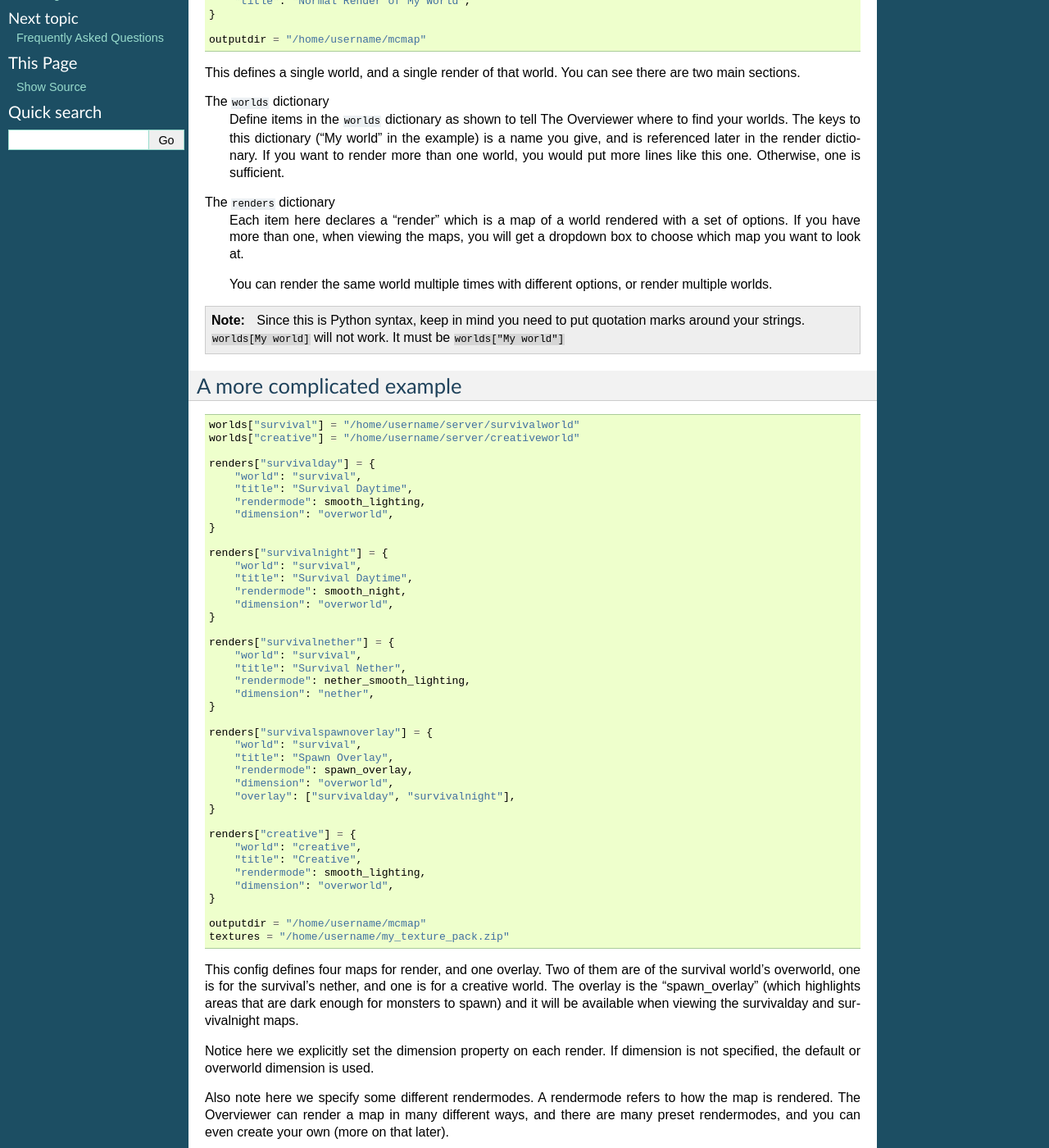
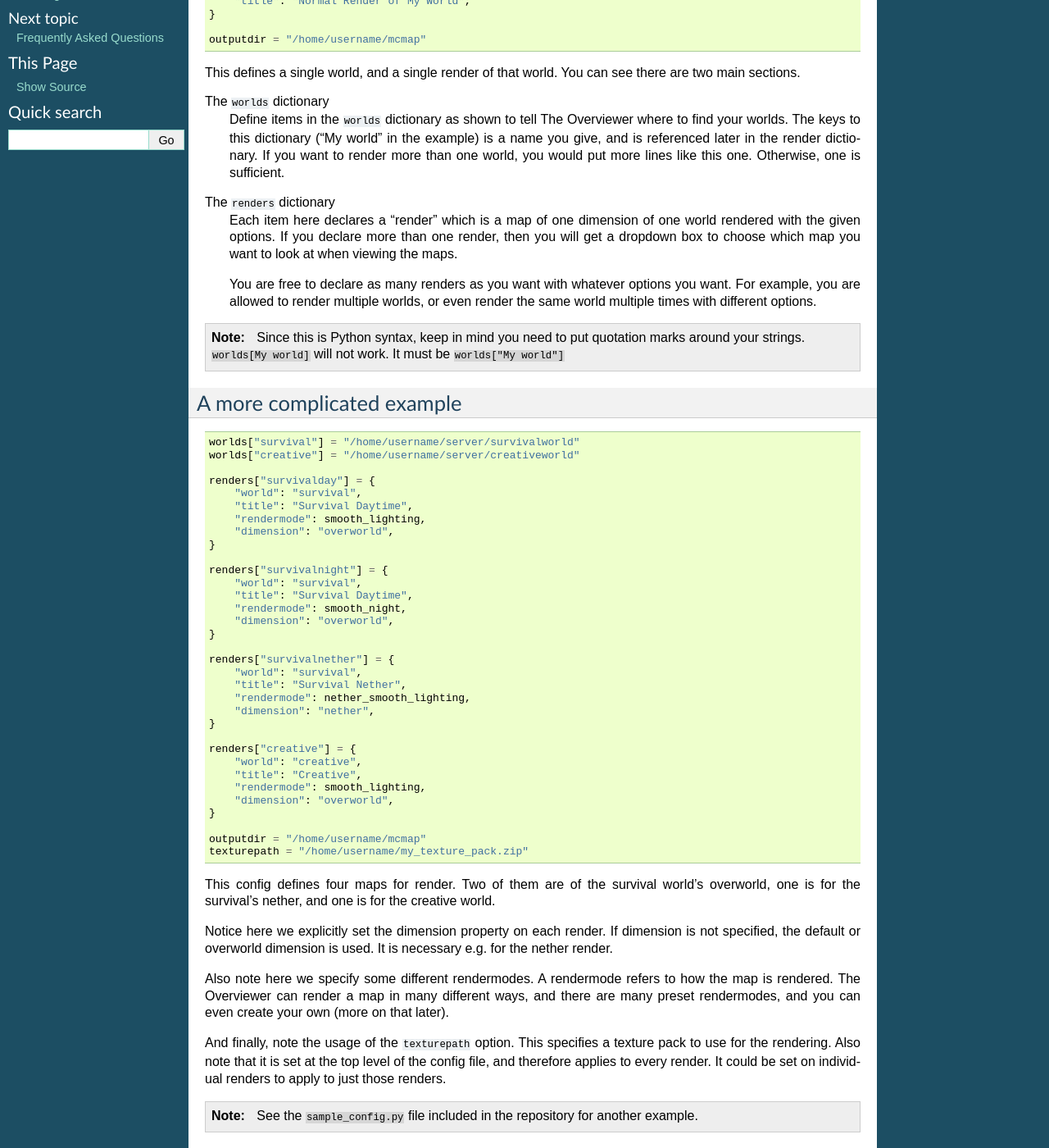
Before and after one commit to overviewer/Minecraft-Overviewer, a Sphinx documentation site: the page built from docs/config.rst, in a window 1280 px wide and 1400 px high, scrolled down 382 px. Shown: the whole window at 82% size. Built offline with Sphinx 7.4.7, drawn with Linux system fonts in a browser that asks for light colours; some of the changed text lies outside the part shown.

Commit message:
Updated example to be more correct

```diff
--- a/docs/config.rst
+++ b/docs/config.rst
@@ -39,12 +39,14 @@ The ``worlds`` dictionary
     lines like this one. Otherwise, one is sufficient.
 
 The ``renders`` dictionary
-    Each item here declares a "render" which is a map of a world rendered with a
-    set of options. If you have more than one, when viewing the maps, you will
-    get a dropdown box to choose which map you want to look at.
+    Each item here declares a "render" which is a map of one dimension of one
+    world rendered with the given options. If you declare more than one render,
+    then you will get a dropdown box to choose which map you want to look at
+    when viewing the maps.
 
-    You can render the same world multiple times with different options, or
-    render multiple worlds.
+    You are free to declare as many renders as you want with whatever options
+    you want. For example, you are allowed to render multiple worlds, or even
+    render the same world multiple times with different options.
 
 .. note::
 
@@ -80,14 +82,6 @@ A more complicated example
         "dimension": "nether",
     }
 
-    renders["survivalspawnoverlay"] = {
-        "world": "survival",
-        "title": "Spawn Overlay",
-        "rendermode": spawn_overlay,
-        "dimension": "overworld",
-        "overlay": ["survivalday", "survivalnight"],
-    }
-
     renders["creative"] = {
         "world": "creative",
         "title": "Creative",
@@ -96,24 +90,30 @@ A more complicated example
     }
 
     outputdir = "/home/username/mcmap"
-    textures = "/home/username/my_texture_pack.zip"
+    texturepath = "/home/username/my_texture_pack.zip"
 
-This config defines four maps for render, and one overlay. Two of them are of
-the survival world's overworld, one is for the survival's nether, and one is for
-a creative world. The overlay is the "spawn_overlay" (which highlights areas
-that are dark enough for monsters to spawn) and it will be available when
-viewing the survivalday and survivalnight maps.
+This config defines four maps for render. Two of them are of the survival
+world's overworld, one is for the survival's nether, and one is for the creative
+world.
 
 Notice here we explicitly set the dimension property on each render. If
-dimension is not specified, the default or overworld dimension is used.
+dimension is not specified, the default or overworld dimension is used. It is
+necessary e.g. for the nether render.
 
 Also note here we specify some different rendermodes. A rendermode refers to how
 the map is rendered. The Overviewer can render a map in many different ways, and
 there are many preset rendermodes, and you can even create your own (more on
 that later).
 
-And finally, note the usage of the ``textures`` option. This specifies a texture
-pack to use for the rendering.
+And finally, note the usage of the ``texturepath`` option. This specifies a
+texture pack to use for the rendering. Also note that it is set at the top level
+of the config file, and therefore applies to every render. It could be set on
+individual renders to apply to just those renders.
+
+.. note::
+
+    See the ``sample_config.py`` file included in the repository for another
+    example.
 
 Config File Specifications
 ==========================
```
